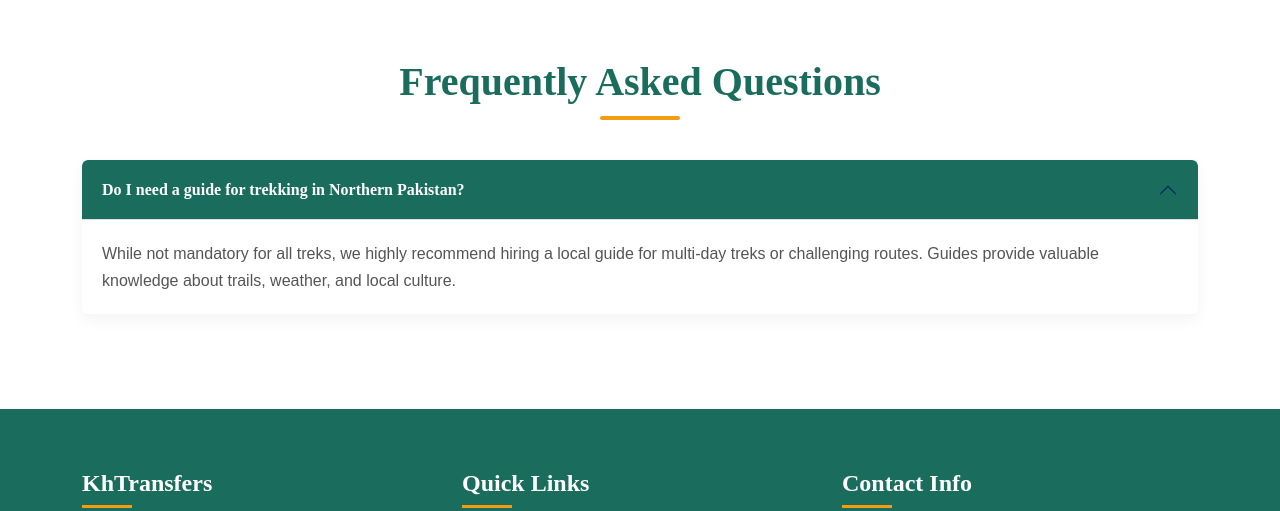
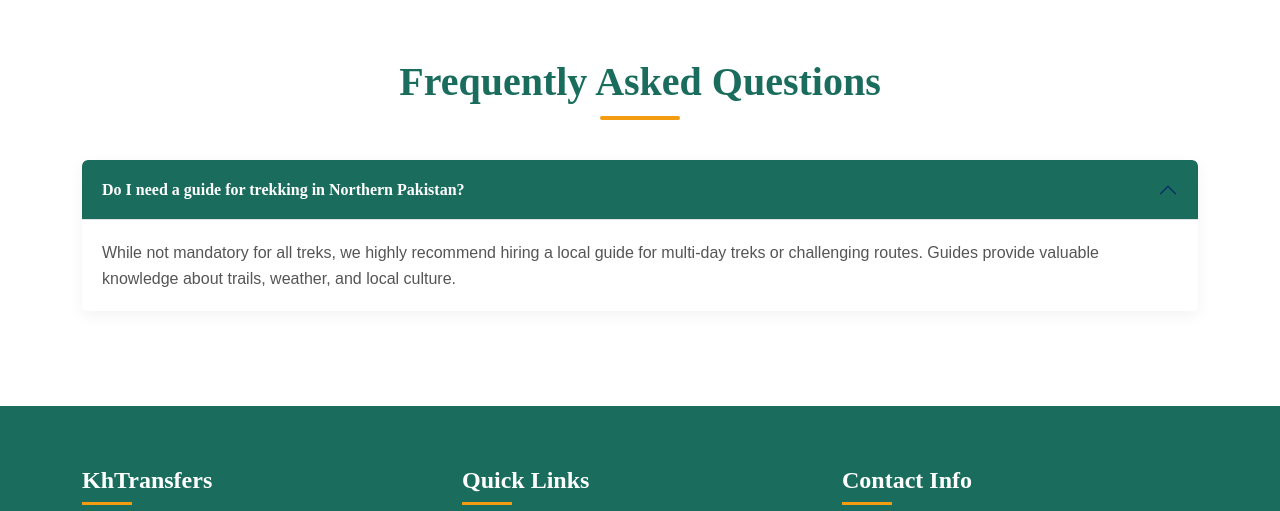
Before and after one commit to Khawaja-0184/project_s25_s2, a website: page src/trip_planner.html in a window 1280 px wide. Shown: the part 1454-1965 px from the top of the page. Drawn offline with nearby package versions, Linux system fonts and the light colour scheme.

Commit message:
edit the feature / trip_planner_page  modified

```diff
--- a/styles/trip_planner.css
+++ b/styles/trip_planner.css
@@ -192,5 +192,5 @@ h1, h2, h3, h4, h5 {
 .accordion-body {
     padding: 20px;
     color: #555;
-    line-height: 1.7;
+    line-height: 1.6;
 }
```
